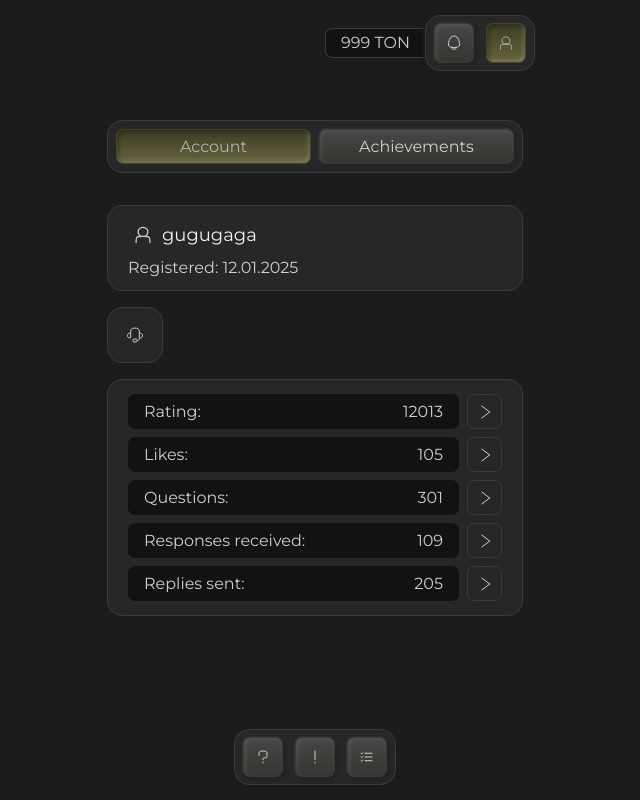
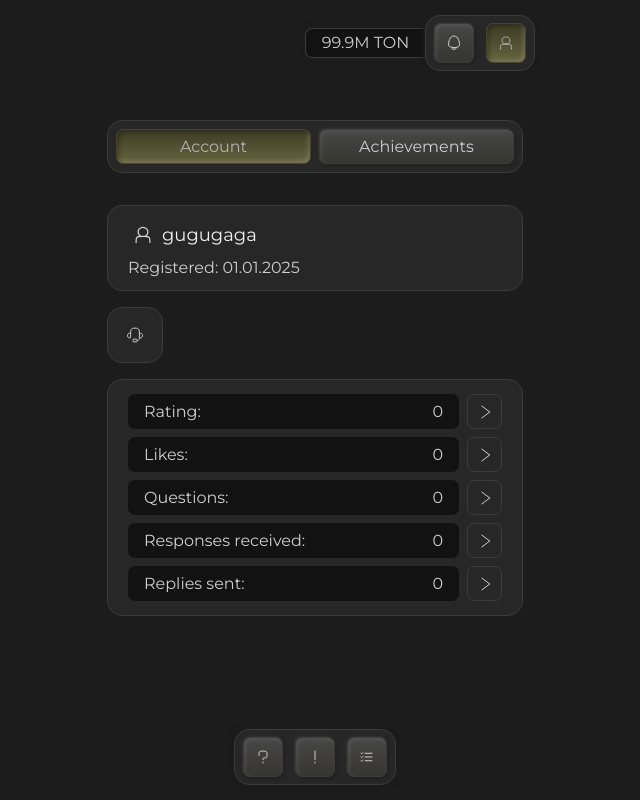
Before and after one commit to zamao9/consensusChain, a React (Vite) app: page / in a window 1280 px wide. Both pictures are taken after a click on the button 831 px from the left and 43 px from the top of the page. Shown: the whole page, without its empty margins (325-965 px from the left). Built offline with nearby package versions, Linux system fonts and the light colour scheme.

Commit message:
test 0.0.14 — profile-slice

```diff
--- a/src/components/header/Header.jsx
+++ b/src/components/header/Header.jsx
@@ -1,13 +1,17 @@
 import { useState } from 'react';
 import { NotificationIcon, ProfileIcon } from '../../constants/SvgIcons';
 import './header.sass';
+import { useAppSelector } from '../../hooks/store';
+import { selectUserBalance } from '../../feature/profile/profileSelector';
 
 const Header = ({ curItem, setItem, setPage }) => {
+	const userBalance = useAppSelector(selectUserBalance);
+
 	return (
 		<header className='header'>
 			<div className='header__profile'>
 				<div className='balance'>
-					<span>999 TON</span>
+					<span>{userBalance} TON</span>
 				</div>
 				<div className='header__buttons'>
 					<button
--- a/src/components/header/header.sass
+++ b/src/components/header/header.sass
@@ -23,12 +23,12 @@
 
 	.balance
 		position: absolute
-		left: -100px
+		left: -120px
 		z-index: -1
 		display: flex
 		align-items: center
 		justify-content: center
-		width: 100px
+		width: 120px
 		height: 30px
 		padding: 0 12px
 		background-color: index.$c-bg-input
--- a/src/components/profilePage/ProfilePage.jsx
+++ b/src/components/profilePage/ProfilePage.jsx
@@ -7,8 +7,23 @@ import {
 	SuccessIcon,
 	SupportIcon,
 } from '../../constants/SvgIcons';
+import { useAppDispatch, useAppSelector } from '../../hooks/store';
+import {
+	selectAnswersCount,
+	selectLikesReceived,
+	selectQuestionsCount,
+	selectReceivedAnswersCount,
+	selectRegistrationDate,
+	selectUserName,
+	selectUserRating,
+} from '../../feature/profile/profileSelector';
+import { incrementRating, setName, setRating } from '../../feature/profile/profileSlice';
 
 const ProfilePage = ({ tab, setTab, setPage, setItem }) => {
+	const dispatch = useAppDispatch();
+	const profileName = useAppSelector(selectUserName);
+	const profileRegistrationDate = useAppSelector(selectRegistrationDate);
+
 	// Структура Линков
 	const linksData = [
 		{
@@ -25,16 +40,17 @@ const ProfilePage = ({ tab, setTab, setPage, setItem }) => {
 		{
 			key: 1,
 			name: 'Rating:',
-			count: 12013,
+			count: useAppSelector(selectUserRating),
 			svg: <ArrowRightIcon />,
 			handler: () => {
 				console.log('Rating');
+				dispatch(incrementRating(1));
 			},
 		},
 		{
 			key: 2,
 			name: 'Likes:',
-			count: 105,
+			count: useAppSelector(selectLikesReceived),
 			svg: <ArrowRightIcon />,
 			handler: () => {
 				console.log('Likes');
@@ -43,7 +59,7 @@ const ProfilePage = ({ tab, setTab, setPage, setItem }) => {
 		{
 			key: 3,
 			name: 'Questions:',
-			count: 301,
+			count: useAppSelector(selectQuestionsCount),
 			svg: <ArrowRightIcon />,
 			handler: () => {
 				console.log('Questions');
@@ -52,7 +68,7 @@ const ProfilePage = ({ tab, setTab, setPage, setItem }) => {
 		{
 			key: 4,
 			name: 'Responses received:',
-			count: 109,
+			count: useAppSelector(selectReceivedAnswersCount),
 			svg: <ArrowRightIcon />,
 			handler: () => {
 				console.log('Responses received');
@@ -61,7 +77,7 @@ const ProfilePage = ({ tab, setTab, setPage, setItem }) => {
 		{
 			key: 5,
 			name: 'Replies sent:',
-			count: 205,
+			count: useAppSelector(selectAnswersCount),
 			svg: <ArrowRightIcon />,
 			handler: () => {
 				setPage('replies-sent-page');
@@ -125,12 +141,12 @@ const ProfilePage = ({ tab, setTab, setPage, setItem }) => {
 						{/* Никнейм */}
 						<div className='user__name'>
 							<ProfileIcon />
-							<span className='title fw--400 user__title'>gugugaga</span>
+							<span className='title fw--400 user__title'>{profileName}</span>
 						</div>
 
 						{/* Дата регистрации */}
 						<div>
-							Registered: <span>12.01.2025</span>
+							Registered: <span>{profileRegistrationDate}</span>
 						</div>
 					</div>
 
--- a/src/components/tasksPage/TasksPage.jsx
+++ b/src/components/tasksPage/TasksPage.jsx
@@ -2,6 +2,7 @@ import { useState } from 'react';
 import './tasksPage.sass';
 import { AnimatePresence } from 'motion/react';
 import { motion } from 'framer-motion';
+import { useAppDispatch } from '../../hooks/store';
 
 const TasksPage = () => {
 	const tasksData = [
@@ -99,7 +100,7 @@ const TasksPage = () => {
 						: task
 				)
 			);
-		}, 1000); // Задержка 10 секунд
+		}, 1000); // Задержка 1 секунд
 	};
 	// Обработка кнопки Claim
 	const handleClaim = (taskKey) => {
--- /dev/null
+++ b/src/feature/profile/profileSelector.js
@@ -0,0 +1,27 @@
+import { createSelector } from '@reduxjs/toolkit';
+
+// Базовый селектор для профиля
+export const selectProfile = (state) => state.profile;
+
+// Селекторы для отдельных полей профиля
+export const selectUserId = createSelector(selectProfile, (profile) => profile.id);
+export const selectUserName = createSelector(selectProfile, (profile) => profile.name);
+export const selectRegistrationDate = createSelector(
+	selectProfile,
+	(profile) => profile.registrationDate
+);
+export const selectUserBalance = createSelector(selectProfile, (profile) => profile.balance);
+export const selectUserRating = createSelector(selectProfile, (profile) => profile.rating);
+export const selectLikesReceived = createSelector(
+	selectProfile,
+	(profile) => profile.likesReceived
+);
+export const selectQuestionsCount = createSelector(
+	selectProfile,
+	(profile) => profile.questionsCount
+);
+export const selectAnswersCount = createSelector(selectProfile, (profile) => profile.answersCount);
+export const selectReceivedAnswersCount = createSelector(
+	selectProfile,
+	(profile) => profile.receivedAnswersCount
+);
--- /dev/null
+++ b/src/feature/profile/profileSlice.js
@@ -0,0 +1,69 @@
+import { createSlice } from '@reduxjs/toolkit';
+
+const initialState = {
+	id: null, // Идентификатор пользователя
+	name: 'gugugaga', // Имя пользователя
+	registrationDate: '01.01.2025', // Дата регистрации
+	balance: 99.9 + 'M', // Баланс пользователя
+	rating: 0, // Рейтинг пользователя
+	likesReceived: 0, // Количество лайков, полученных на вопросы и ответы
+	questionsCount: 0, // Количество созданных вопросов
+	answersCount: 0, // Количество данных ответов
+	receivedAnswersCount: 0, // Количество ответов, полученных на вопросы пользователя
+};
+
+const profileSlice = createSlice({
+	name: 'profile',
+	initialState,
+	reducers: {
+		setId: (state, action) => {
+			state.id = action.payload;
+		},
+		setName: (state, action) => {
+			state.name = action.payload;
+		},
+		setRegistrationDate: (state, action) => {
+			state.registrationDate = action.payload;
+		},
+		setBalance: (state, action) => {
+			state.balance = action.payload;
+		},
+		incrementBalance: (state, action) => {
+			state.balance += action.payload;
+		},
+		setRating: (state, action) => {
+			state.rating = action.payload;
+		},
+		incrementRating: (state, action) => {
+			state.rating += action.payload;
+		},
+		setLikesReceived: (state, action) => {
+			state.likesReceived = action.payload;
+		},
+		setQuestionsCount: (state, action) => {
+			state.questionsCount = action.payload;
+		},
+		setAnswersCount: (state, action) => {
+			state.answersCount = action.payload;
+		},
+		setReceivedAnswersCount: (state, action) => {
+			state.receivedAnswersCount = action.payload;
+		},
+	},
+});
+
+export const {
+	setId,
+	setName,
+	setRegistrationDate,
+	setBalance,
+	incrementBalance,
+	setRating,
+	incrementRating,
+	setLikesReceived,
+	setQuestionsCount,
+	setAnswersCount,
+	setReceivedAnswersCount,
+} = profileSlice.actions;
+
+export default profileSlice.reducer;
--- a/src/index.sass
+++ b/src/index.sass
@@ -286,10 +286,13 @@ hr
 @keyframes balance-translate
 	0%
 		left: 0
+		opacity: 0
 	50%
 		left: 0
+		opacity: 0
 	100%
-		left: -100px
+		left: -120px
+		opacity: 1
 @keyframes opacity
 	0%
 		opacity: 0
--- a/src/store.js
+++ b/src/store.js
@@ -3,11 +3,13 @@ import { configureStore } from '@reduxjs/toolkit';
 import notificationsReducer from './feature/notifications/notificationsSlice';
 import questionsReducer from './feature/questions/questionsSlice';
 import commentsReducer from './feature/comments/commentsSlice';
+import profileReducer from './feature/profile/profileSlice';
 
 export const store = configureStore({
 	reducer: {
 		notifications: notificationsReducer,
 		questions: questionsReducer,
 		comments: commentsReducer,
+		profile: profileReducer,
 	},
 });
```
Also changed, not shown: src/feature/questions/questionsSelector.js (+4 -4 lines).
